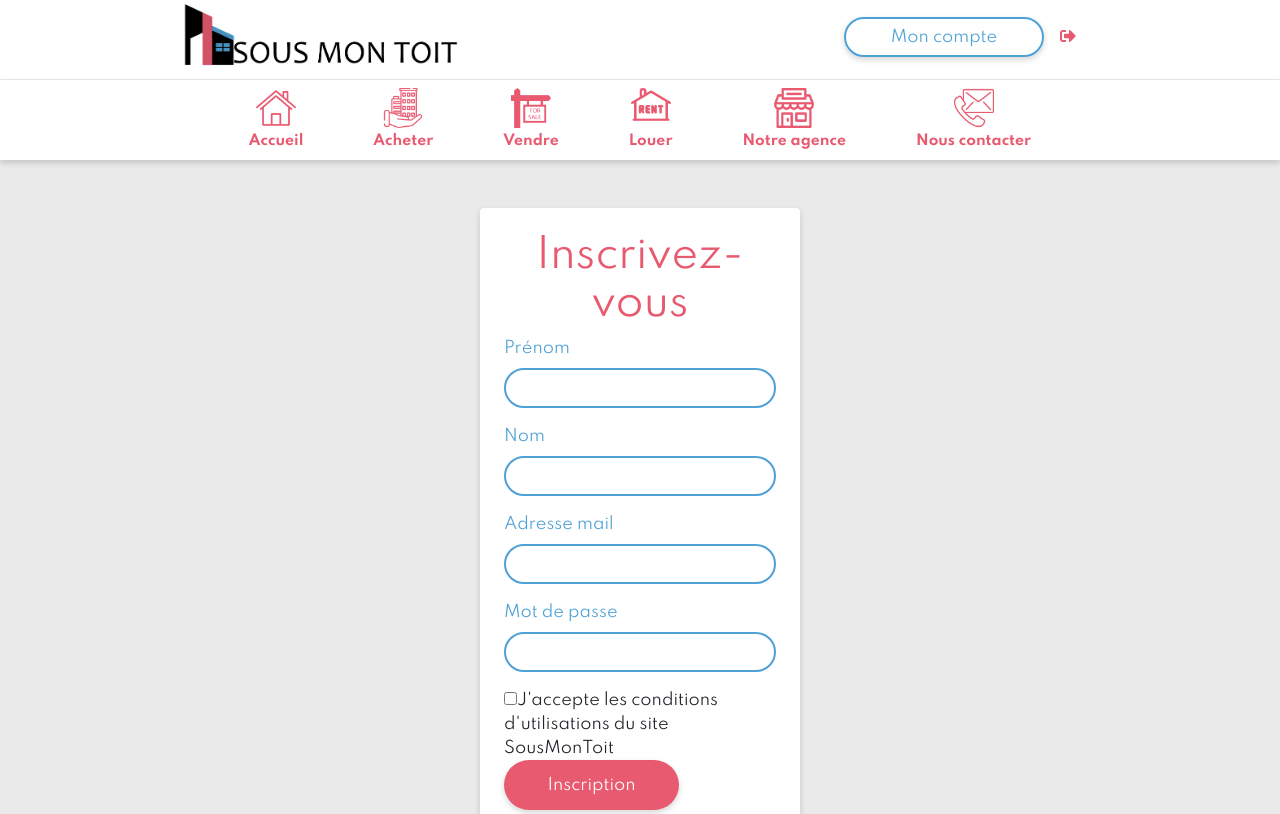
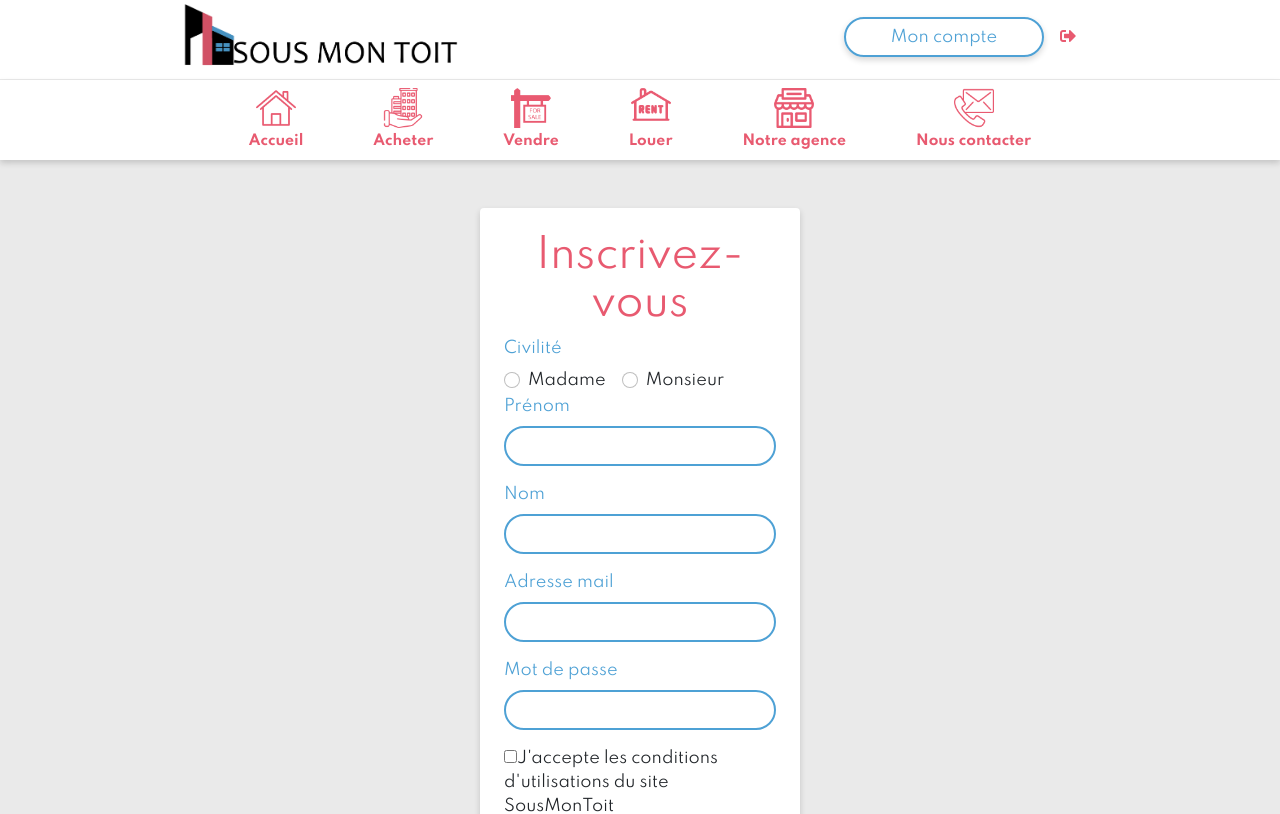
Before and after one commit to kevinmilet/sous_mon_toit-WEB, a React (Create React App) app: page /inscription in a window 1280 px wide. Shown: the top 814 px of the page. Built offline with nearby package versions, Linux system fonts and the light colour scheme; no server answers.

Commit message:
Anne - ajout gender dans inscription , modif contact , modif controle du token

```diff
--- a/src/components/Contact/Contact.jsx
+++ b/src/components/Contact/Contact.jsx
@@ -37,8 +37,6 @@ const Contact = () => {
     const [mail, setMail] = useState("")
     const [phone, setPhone] = useState("")
     const [message, setMessage] = useState("")
-    const [newsletter, setNewsletter] = useState(false) // fonctionnalité a développer
-    // const [notRobot, setNotRobot] = useState(false)
 
     // Récupération des données de l'utilisateur connecté
     axios.defaults.headers.common = {'Authorization': `Bearer ${localStorage["token"]}`}
@@ -76,7 +74,7 @@ const Contact = () => {
     // Fonction au submit du formulaire
     const handleSubmit = (e) => {
         e.preventDefault();
-        if (document.getElementById("notRobot").checked === true)
+        if (document.getElementById("agree").checked === true)
         {
             if(isMail() && message){
                 sendMsg( "template_y77xg6s" , {
@@ -96,7 +94,7 @@ const Contact = () => {
                 }
             }
         }else{
-            document.querySelector('.form-message').innerHTML = "Merci de cocher la case indiquant que vous n'êtes pas un robot !"
+            document.querySelector('.form-message').innerHTML = "Merci d'accepter les conditions"
         }
     }
 
@@ -117,11 +115,9 @@ const Contact = () => {
             setMail("");
             setPhone("");
             setMessage("");
-            setNewsletter(false);
             document.querySelector('.mail-error').innerHTML = "";
             document.querySelector('.form-message').innerHTML = "";
-            document.getElementById("newsletter").checked = false;
-            document.getElementById("notRobot").checked = false;
+            document.getElementById("agree").checked = false;
 
         })
         .catch(
@@ -164,12 +160,8 @@ const Contact = () => {
                         <StyledTextarea className="form-control" id="message" name="message" rows="5" value={message} onChange={(e) => setMessage(e.target.value)} required />
                     </div>
                     <div className="mb-3 form-check">
-                        <StyledInput type="checkbox" className="form-check-input text-light" id="newsletter" onChange={(e)=> setNewsletter(e.target.value)} name="newsletter"/>
-                        <label className="form-check-label text-dark" htmlFor="newsletter" >J’accepte de recevoir les lettres d’information de la société Sous Mon Toit.</label>
-                    </div>
-                    <div className="mb-3 form-check">
-                        <StyledInput type="checkbox" className="form-check-input text-light" id="notRobot" name="notRobot" required/>
-                        <label className="form-check-label text-dark" htmlFor="notRobot" >Je confirme que je ne suis pas un robot<ContactEtoile>*</ContactEtoile></label>
+                        <StyledInput type="checkbox" className="form-check-input text-light" id="agree" name="agree" required/>
+                        <label className="form-check-label text-dark" htmlFor="agree" >J'ai bien noté que les informations personnelles communiquées sont utilisées uniquement pour traiter ma demande et ne sont jamais cédées à des tiers. Pour exercer mon droit d'accès, je peux joindre Sous Mon Toit par courrier postal.<ContactEtoile>*</ContactEtoile></label>
                     </div>
                     <div className="text-danger fs-6"><ContactEtoile>*</ContactEtoile>Champs obligatoires</div>
                     <StyledBtnPrimary type="submit" onClick={handleSubmit} className="btn float-end">Envoyer</StyledBtnPrimary>
--- a/src/components/SignUp/SignupForm.jsx
+++ b/src/components/SignUp/SignupForm.jsx
@@ -1,5 +1,5 @@
 import React, { useContext, useEffect,  useState } from "react";
-import { Formik, Form, useField, useFormikContext } from "formik";
+import { Formik, Field, Form, useField, useFormikContext } from "formik";
 import * as Yup from "yup";
 import styled from "styled-components";
 import colors from '../../utils/styles/colors';
@@ -31,7 +31,7 @@ const MyTextInput = ({ label, ...props }) => {
       <InscriptionLabel className="form-label">{label}</InscriptionLabel>
       <StyledInput className="text-input form-control" {...field} {...props} />
       {meta.touched && meta.error ? (
-        <div className="error">{meta.error}</div>
+        <div className="error" style={{color: "#E85A70", fontStyle: 'italic'}}>{meta.error}</div>
       ) : null}
       </div>
     </>
@@ -47,7 +47,7 @@ const MyCheckbox = ({ children, ...props }) => {
         {children}
       </label>
       {meta.touched && meta.error ? (
-        <div className="error">{meta.error}</div>
+        <div className="error" style={{color: "#E85A70", fontStyle: 'italic'}}>{meta.error}</div>
       ) : null}
     </>
   );
@@ -86,8 +86,9 @@ const SignupForm = () => {
       const lastname = values.lastname;
       const mail = values.mail;
       const password = values.password;
-      const phone = "0874545555";
-      const gender = "F";
+      const gender = values.gender;
+      //Valeurs par défaut
+      const phone = "6666666666";
       const first_met = false;
 
       axios.post(API_URL + ApiRoutes.create_customer, { lastname , firstname , mail , phone ,gender,first_met ,password})
@@ -98,10 +99,10 @@ const SignupForm = () => {
           // window.location.href = '/connexion';
 
       }).catch(error => {
-          if (error.response.data.mail === "The mail has already been taken."){
+          if (error.response.data.mail && error.response.data.mail[0] === "The mail has already been taken."){
               setErrorMail("Cette adresse mail est déja prise.");
           }
-          if (error.response.data.password === "The password format is invalid."){
+          if (error.response.data.password && error.response.data.password[0] === "The password format is invalid."){
               setErrorPassword("Le mot de passe doit comporter au minimum 8 caractères (dont masjuscule, minuscule , chiffre et caractères spéciaux).")
           }
       })
@@ -111,6 +112,7 @@ const SignupForm = () => {
       <div className="w-25 mx-auto mt-5">
         <Formik
           initialValues={{
+            gender:'',
             firstname: "",
             lastname: "",
             mail: "",
@@ -118,6 +120,8 @@ const SignupForm = () => {
             acceptedTerms: false, // added for our checkbox
           }}
           validationSchema={Yup.object({
+            gender: Yup.string()
+              .required("Champs requis"),
             firstname: Yup.string()
               .max(15, "15 caractères maximum")
               .required("Champs requis"),
@@ -143,6 +147,19 @@ const SignupForm = () => {
           <InscriptionFormDiv className="p-4 rounded">
             <Form>
               <InscriptionH1 className="text-center" > Inscrivez-vous </InscriptionH1>
+              <InscriptionLabel className="form-label">Civilité</InscriptionLabel><br/>
+              <div class="form-check form-check-inline">
+                <label class="form-check-label">
+                  <Field type="radio" className="form-check-input" name="gender" value="F" />
+                  Madame
+                </label>
+              </div>
+              <div class="form-check form-check-inline">
+                <label class="form-check-label">
+                  <Field type="radio" className="form-check-input" name="gender" value="H" />
+                  Monsieur
+                </label>
+              </div>
               <MyTextInput
                 label="Prénom"
                 name="firstname"
@@ -161,14 +178,14 @@ const SignupForm = () => {
                 type="mail"
                 placeholder=""
               />
-              <div className="error">{errorMail}</div>
+              <div className="error" style={{color: "#E85A70", fontStyle: 'italic'}}>{errorMail}</div>
               <MyTextInput
                 label="Mot de passe"
                 name="password"
                 type="password"
                 placeholder=""
               />
-              <div className="error">{errorPassword}</div>
+              <div className="error" style={{color: "#E85A70", fontStyle: 'italic'}}>{errorPassword}</div>
               <MyCheckbox name="acceptedTerms">
                   J'accepte les conditions d'utilisations du site SousMonToit
               </MyCheckbox>
--- a/src/components/Topbar/Topbar.jsx
+++ b/src/components/Topbar/Topbar.jsx
@@ -67,8 +67,9 @@ const Topbar = () => {
                     setTokenIsValid(false)
                 }
             }
+            return Promise.reject(error);
         })
-        axios.get(API_URL + ApiRoutes.customer + "/c/" + localStorage["userId"])
+        axios.get(API_URL + ApiRoutes.customer + "/c/1")
     }, []);
 
     const logout = () => {
```
